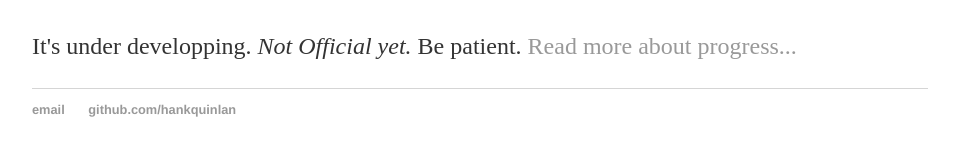
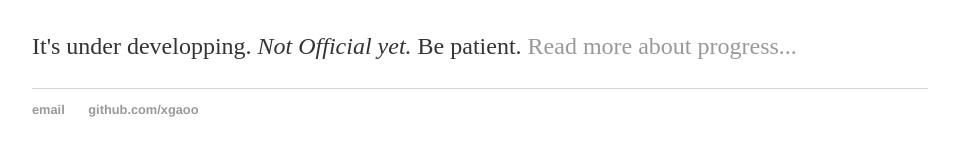
Before and after one commit to xgaoo/xgaoo.github.io, a Jekyll site: the page built from index.html, in a window 1280 px wide. Shown: the part 167-323 px from the top of the page, without its empty margins (160-1119 px from the left). Built offline with Jekyll 4.4.1, drawn with Linux system fonts in a browser that asks for light colours.

Commit message:
Update default.html

```diff
--- a/_layouts/default.html
+++ b/_layouts/default.html
@@ -22,7 +22,7 @@
 			<footer>
 	    		<ul>
 	        		<li><a href="mailto:xig@stowers.org">email</a></li>
-	        		<li><a href="https://github.com/xgaoo">github.com/hankquinlan</a></li>
+	        		<li><a href="https://github.com/xgaoo">github.com/xgaoo</a></li>
 				</ul>
 			</footer>
 		</body>
```
